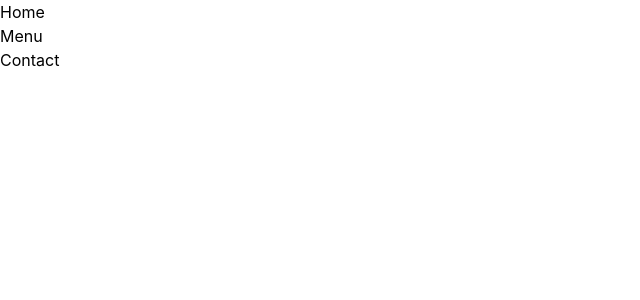
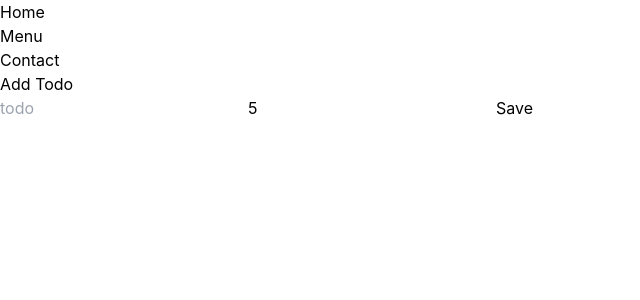
Before and after one commit to Noiid/react-multistep-form-example, a React (Vite) app: page /edit/1 in a window 1280 px wide. Before the commit this address had no page. Shown: the top 300 px of the page, without its empty margins (0-640 px from the left). Built offline with nearby package versions, Linux system fonts and the light colour scheme; no server answers.

Commit message:
feat: edit todo

```diff
--- a/src/App.tsx
+++ b/src/App.tsx
@@ -7,6 +7,7 @@ import AddTodo from "./page/AddTodo";
 import { useState } from "react";
 import { ProfileContext } from "./Context/ProfileContext";
 import GlobalProfile from "./types/GlobalProfile";
+import EditTodo from "./page/EditTodo";
 
 function App() {
   const [profile, setProfile] = useState("anonymous");
@@ -30,6 +31,7 @@ function App() {
           <Route path="/menu" element={<Menu />}></Route>
           <Route path="/contact" element={<Contact />}></Route>
           <Route path="/new_todo" element={<AddTodo />}></Route>
+          <Route path="/edit/:id" element={<EditTodo />}></Route>
         </Routes>
       </BrowserRouter>
     </ProfileContext.Provider>
--- /dev/null
+++ b/src/page/EditTodo.tsx
@@ -0,0 +1,82 @@
+import { useEffect, useState } from "react";
+import FetchData from "../Utils/Fetch";
+import { useNavigate, useParams } from "react-router-dom";
+
+interface AddTodo {
+  todo: string;
+  completed: boolean;
+  userId: number;
+}
+
+const EditTodo = () => {
+  const idParams = useParams();
+
+  const navigate = useNavigate();
+
+  const [todo, setTodo] = useState("");
+  const [userId, setUserId] = useState(5);
+
+  useEffect(() => {
+    const fetchData = async () => {
+      const response: AddTodo = await FetchData(
+        `https://dummyjson.com/todos/${idParams.id}`
+      );
+      setTodo(response.todo);
+      setUserId(response.userId);
+    };
+    fetchData();
+  }, []);
+
+  const handleSubmit = async (event: any) => {
+    event.preventDefault();
+    console.log("trigger submit");
+    const newTodo: AddTodo = {
+      todo: todo,
+      completed: true,
+      userId: userId,
+    };
+
+    const options = {
+      method: "PUT",
+      headers: { "Content-Type": "application/json" },
+      body: JSON.stringify(newTodo),
+    };
+
+    const response = await FetchData(
+      `https://dummyjson.com/todos/${idParams.id}`,
+      options
+    );
+    if (response) {
+      alert("success edit todo!");
+      navigate("/menu");
+    }
+  };
+
+  return (
+    <>
+      <h1>Add Todo</h1>
+      <form onSubmit={handleSubmit}>
+        <input
+          type="text"
+          placeholder="todo"
+          onChange={(e: any) => {
+            setTodo(e.target.value);
+          }}
+          value={todo}
+        />
+        <input
+          type="text"
+          placeholder="user id"
+          onChange={(e: any) => {
+            setUserId(e.target.value);
+          }}
+          value={userId}
+        />
+
+        <button>Save</button>
+      </form>
+    </>
+  );
+};
+
+export default EditTodo;
--- a/src/page/Menu.tsx
+++ b/src/page/Menu.tsx
@@ -30,6 +30,10 @@ const Menu = () => {
     fetchData();
   }, []);
 
+  const gotoEdit = (id: number) => {
+    navigate("/edit/" + id);
+  };
+
   return (
     <>
       <h1>Profile: {profile.name}</h1>
@@ -45,7 +49,14 @@ const Menu = () => {
         {data &&
           data.map((item) => (
             <li key={item.id}>
-              {item.todo} - {item.completed ? "Completed" : "Not Completed"}
+              {item.todo} - {item.completed ? "Completed" : "Not Completed"}{" "}
+              <button
+                onClick={() => {
+                  gotoEdit(item.id);
+                }}
+              >
+                Edit
+              </button>
             </li>
           ))}
       </ul>
```
Also changed, not shown: 1 other file (tests, documents, lock files or other folders).
